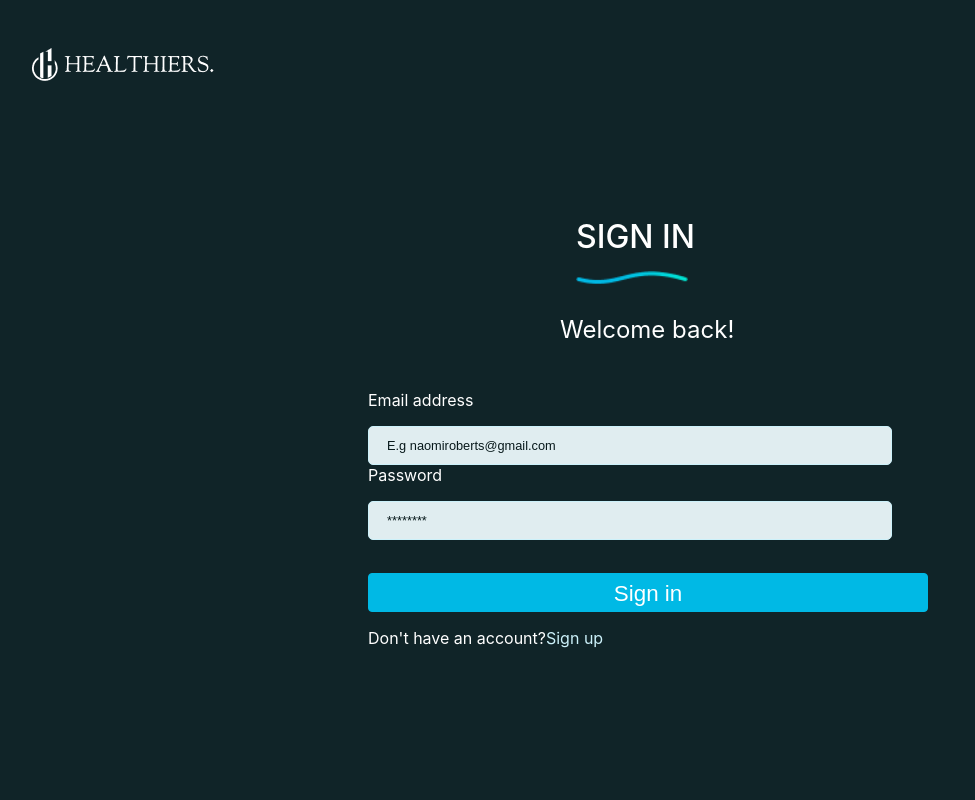
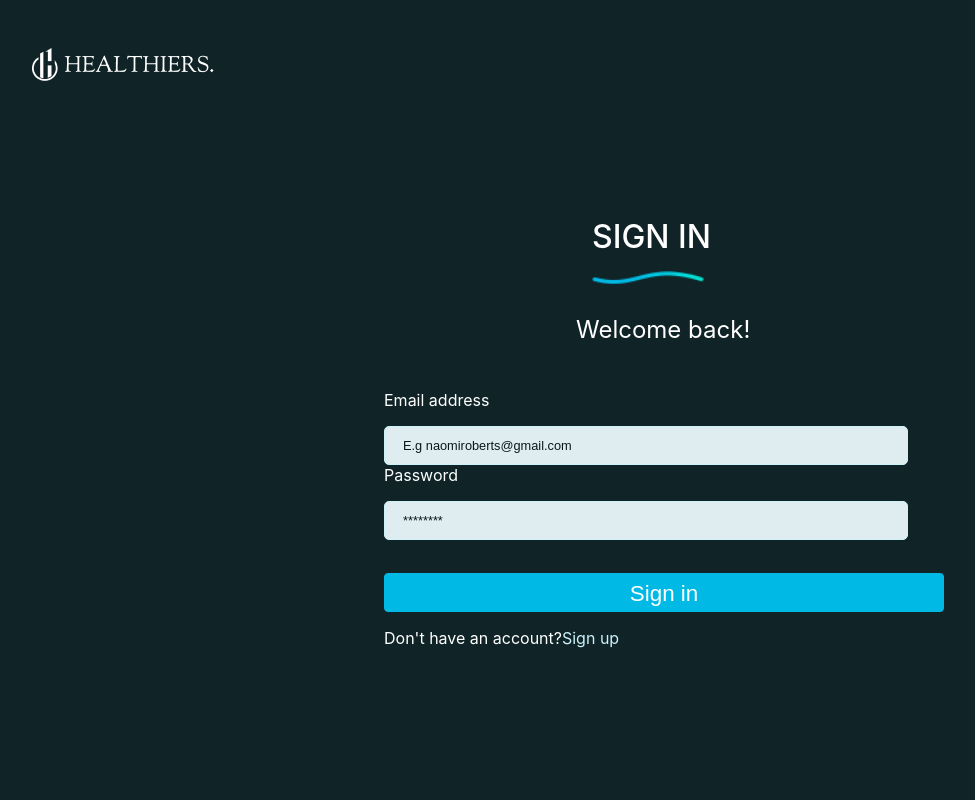
Before and after one commit to healthiers/healthiers, a React (Create React App) app: page /sign-in in a window 1280 px wide. Shown: the top 800 px of the page, without its empty margins (16-991 px from the left). Built offline with nearby package versions, Linux system fonts and the light colour scheme; the HTML template or start-up script is replaced by a standard one.

Commit message:
alignment

```diff
--- a/src/pages/sign-in/sign.in.styles.js
+++ b/src/pages/sign-in/sign.in.styles.js
@@ -45,7 +45,7 @@ margin-left: 17rem;
     & form {
         width: 60%;
         height: 80%;
-        margin-left:7rem;
+        margin-left:8rem;
         margin-top:3rem;
         color:#fff;
 
--- a/src/pages/sign-up/sign.up.styles.js
+++ b/src/pages/sign-up/sign.up.styles.js
@@ -36,7 +36,7 @@ export const Wrapper = styled.div`
     & form {
         width: 60%;
         height: 80%;
-        margin-left: 7rem;
+        margin-left: 8rem;
         color:#fff;
 
     }
```
